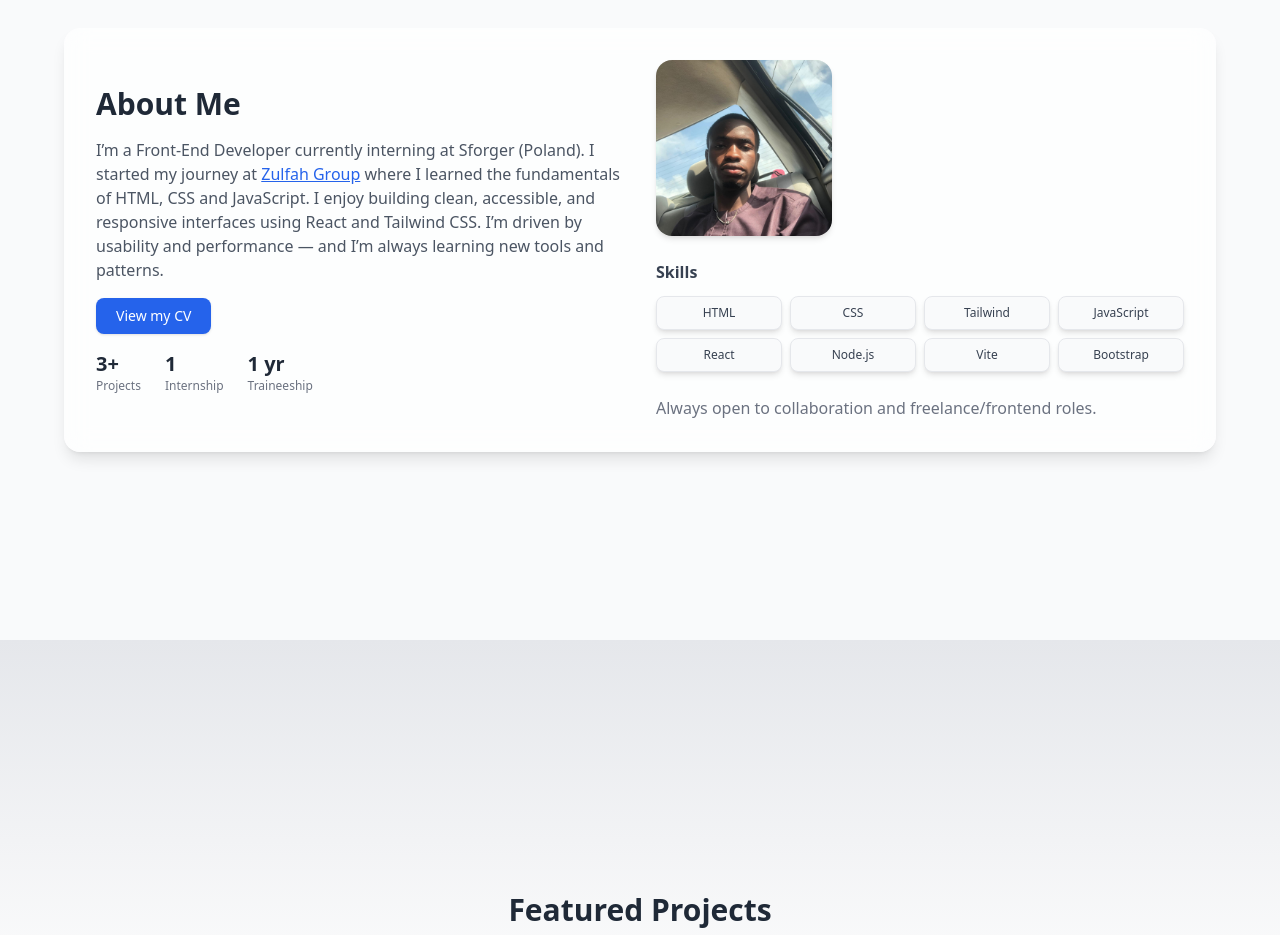
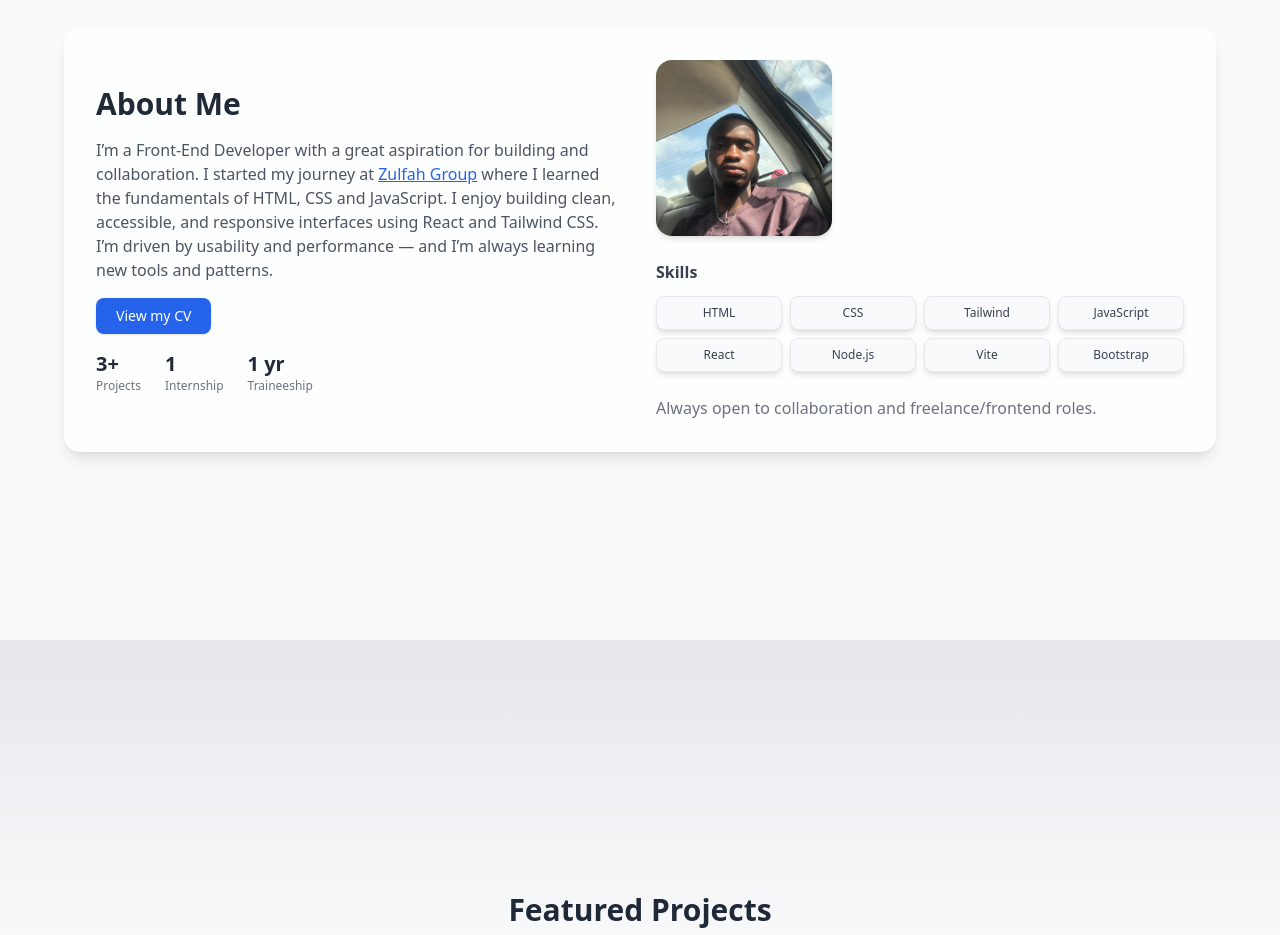
Before and after one commit to MJ1305/Main-Portfolio, a React (Vite) app: page / in a window 1280 px wide. Shown: the part 1040-1975 px from the top of the page. Built offline with nearby package versions, Linux system fonts and the light colour scheme.

Commit message:
Added a new project into the featured project and removed jodi website project

```diff
--- a/src/Components/about.jsx
+++ b/src/Components/about.jsx
@@ -40,7 +40,7 @@ export default function About() {
           </h2>
 
           <p className="text-gray-600 dark:text-gray-300 text-sm md:text-base max-w-xl">
-            I’m a Front-End Developer currently interning at Sforger (Poland). I
+            I’m a Front-End Developer with a great aspiration for building and collaboration. I
             started my journey at{" "}
             <a
               className="underline text-blue-600 dark:text-blue-400"
```
